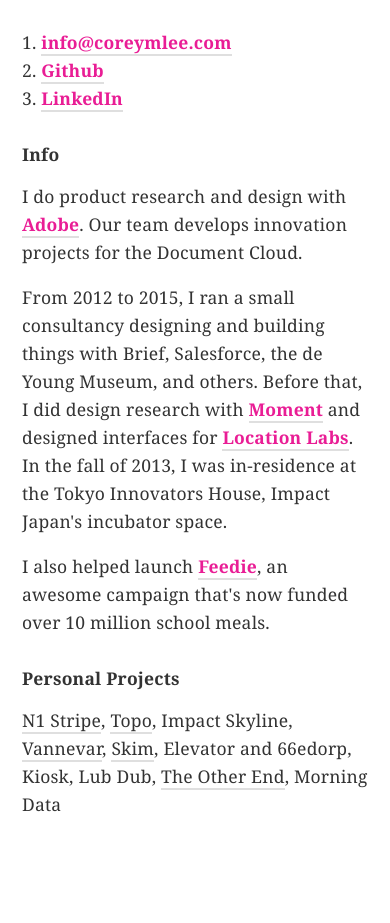
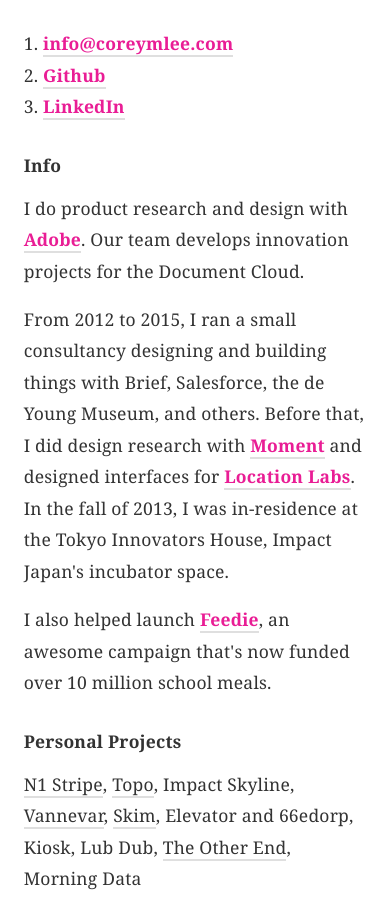
Before and after one commit to coreymlee/coreymlee.github.io, a Jekyll site: the page built from index.html, in a window 390 px wide. Built offline with Jekyll 4.4.1, drawn with Linux system fonts in a browser that asks for light colours; some web fonts are replaced; before the commit the page ends 900 px from its top, so only the background shows below that.

Commit message:
Minor design tweaks

```diff
--- a/css/home.css
+++ b/css/home.css
@@ -87,9 +87,9 @@
 @media screen and (max-width: 500px) {
   html {
     font: 400 17.5px "Source Serif Pro", Georgia, Palatino, Times, serif;
-    line-height: 1.6rem; }
+    line-height: 1.8rem; }
 
   #main_container {
-    margin: 0.8rem; } }
+    margin: 0.9rem; } }
 
 /*# sourceMappingURL=home.css.map */
--- a/css/home.scss
+++ b/css/home.scss
@@ -135,7 +135,7 @@
 }
 
 @media screen and (max-width: 500px) {
-  $base-lh: 1.6rem;
+  $base-lh: 1.8rem;
   html {
     font: 400 17.5px $serif;
     line-height: $base-lh;
```
